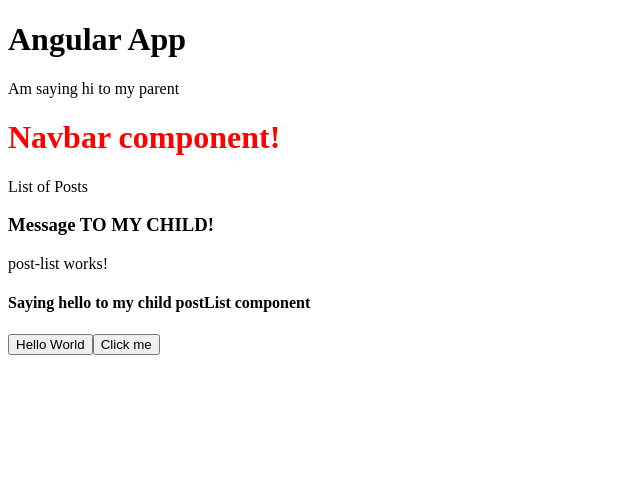
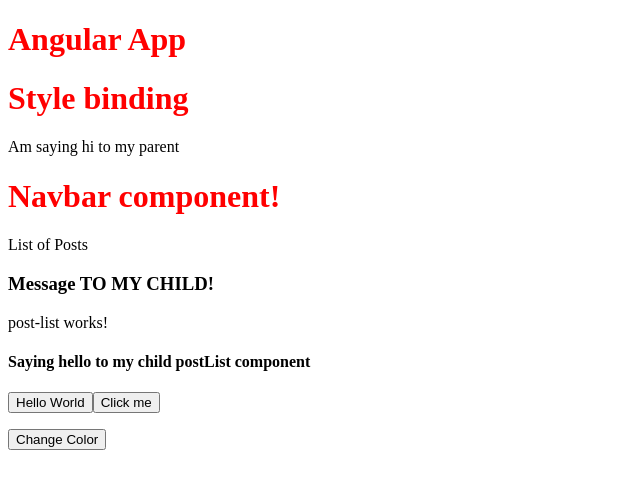
Before and after one commit to AzharAhmed-bot/angular-crash-course, an Angular app: page / in a window 1280 px wide. Shown: the top 488 px of the page, without its empty margins (0-640 px from the left). Built offline with nearby package versions, Linux system fonts and the light colour scheme.

Commit message:
➕ learnt event,class and style binding

```diff
--- a/src/app/app.component.css
+++ b/src/app/app.component.css
@@ -0,0 +1,3 @@
+.text-red{
+    color: red;
+}
--- a/src/app/app.component.html
+++ b/src/app/app.component.html
@@ -1,6 +1,15 @@
-<h1>Angular App</h1>
+<!-- class binding to ccs -->
+<h1 [class.text-red]="bool">Angular App</h1>
+<h1 [style.color]="bool ? 'red':'black'" >Style binding</h1>
 <p>{{message}}</p>
 <app-navbar></app-navbar>
 <!-- You have to put this in order for the component to appear -->
 <app-post [fromParent]='parentMessage' (messageEvent)='receiveMessage($event)'></app-post>
+
+<!-- Interpolation -->
 <p>{{fromChildOutPut}}</p>
+
+<!-- property binding -->
+<!-- <img [src]="imgUrl" alt="My image"> -->
+
+<button (click)="buttonClick()">Change Color</button>
--- a/src/app/app.component.ts
+++ b/src/app/app.component.ts
@@ -11,6 +11,10 @@
   parentMessage:string="Message TO MY  CHILD!";
   message:string | undefined;
   fromChildOutPut:string | undefined;
+  imgUrl:string='https://cdn.pixabay.com/photo/2016/11/13/19/43/logo-1821863_1280.png';
+  bool:boolean=true;
+
+
 
 
   @ViewChild(PostComponent) childComp: any;
@@ -31,4 +35,8 @@
     this.fromChildOutPut=$event;
      console.log($event)
   }
+  buttonClick(){
+    this.bool=!this.bool;
+  }
+
 }
```
